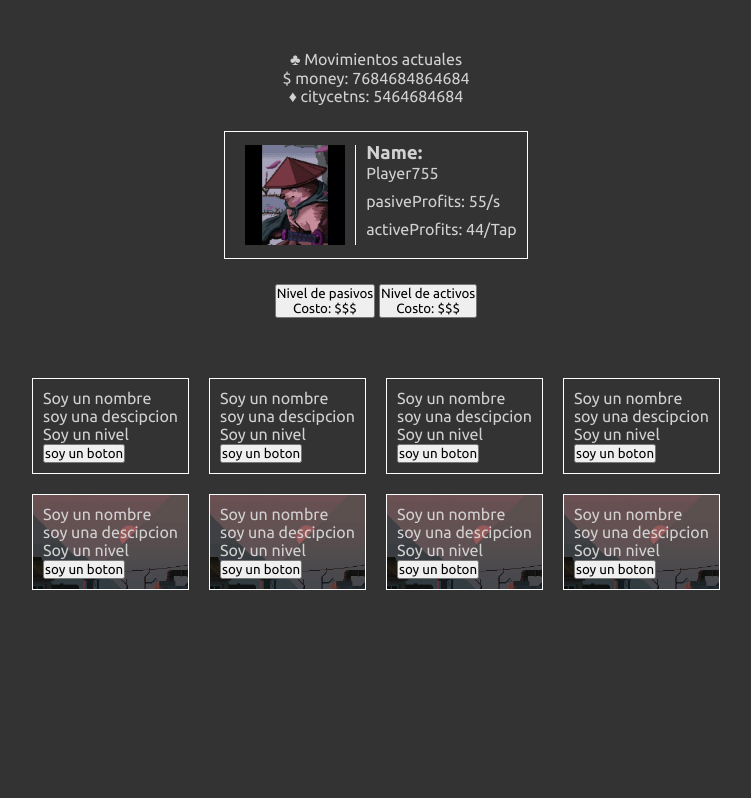
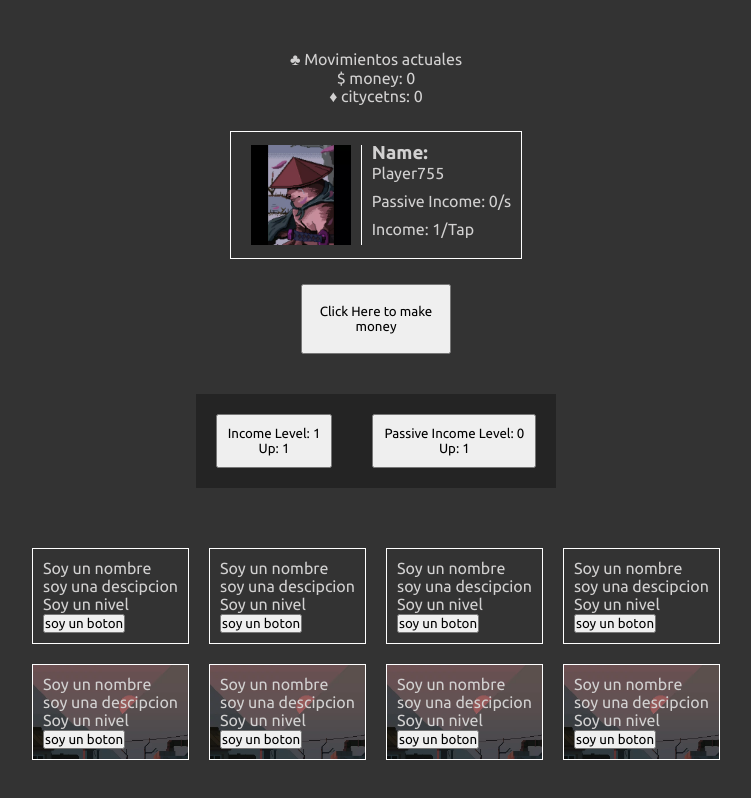
Before and after one commit to Ramh28/A-game, a plain HTML site: page index.html in a window 1280 px wide. Shown: the whole page, without its empty margins (264-1015 px from the left). Drawn offline with nearby package versions, Linux system fonts and the light colour scheme.

Commit message:
funcionalidad basica

```diff
--- a/index.html
+++ b/index.html
@@ -7,13 +7,13 @@
   <title>A-Game</title>
   <link rel="stylesheet" href="./styles/main.css">
 </head>
-<body>
+<body id="app">
   <section class="main">
 
     <div class="main__movements">
       <p>♣ Movimientos actuales</p>
-      <label for="" class="main__movements--money">$ money: 7684684864684</label>
-      <label for="" class="main__movements--citycetns">♦ citycetns: 5464684684</label>
+      <label for="" class="main__movements--money">$ money: {{ Math.round(money) }}</label>
+      <label for="" class="main__movements--citycetns">♦ citycetns: {{ citycetns }}</label>
     </div>
 
     <div class="main__player">
@@ -24,15 +24,20 @@
           <p>Player755</p>
         </div>
         <div class="main__player__detail__profits">
-          <p class="main__player__details__profits--pasiveProfits">pasiveProfits: 55/s</p>
-          <p class="main__player__details__profits--activeProfits">activeProfits: 44/Tap</p>
+          <p class="main__player__details__profits--pasiveProfits">Passive Income: {{passiveIncome}}/s</p>
+          <p class="main__player__details__profits--activeProfits">Income: {{ income }}/Tap</p>
         </div>
       </div>
     </div>
 
-    <div class="main__botonesMejoras">
-      <button class="main__botonesMejoras--button">Nivel de pasivos<br>Costo: $$$</button>
-      <button class="main__botonesMejoras--button">Nivel de activos<br>Costo: $$$</button>
+    <button class="main__tap"
+      @click="makeMoney">Click Here to make money</button>
+
+    <div class="main__carrousel">
+      <button class="main__carrousel--button"
+        @click="incomeIncrement">Income Level: {{incomeLevel}}<br>Up: {{ Math.round(incomeCost) }}</button>
+      <button class="main__carrousel--button"
+        @click="passiveIncomeIncrement">Passive Income Level: {{passiveIncomeLevel}}<br>Up: {{ Math.round(passiveIncomeCost) }}</button>
     </div>
 
   </section>
@@ -114,5 +119,8 @@
       </div>
     </div>
   </section>
+
+  <script src="https://unpkg.com/vue@next"></script>
+  <script src="./src/vuejs/main.js"></script>
 </body>
 </html>
--- a/sass/main.scss
+++ b/sass/main.scss
@@ -25,7 +25,7 @@ body{
   justify-content: center;
   align-items: center;
   flex-direction: column;
-  padding: 50px 0;
+  margin: 50px 0;
 }
 .main__movements{
   display: flex;
@@ -57,11 +57,26 @@ body{
   width: 100%;
 
   margin-left: 10px;
-
-  // border: solid #898989 1px;
 }
 .main__player__details p{
   margin-bottom: 10px;
+}
+.main__tap{
+  height: 70px;
+  width: 150px;
+
+  margin-bottom: 40px;
+}
+.main__carrousel{
+  display: flex;
+  align-items: center;
+  justify-content: center;
+
+  background-color: #242424;
+}
+.main__carrousel--button{
+  padding: 10px;
+  margin: 20px 20px;
 }
 .updates,
 .city{
@@ -77,10 +92,6 @@ body{
 
   border: solid #fff 1px;
 }
-// .updates__card__details,
-// .city__card__details{
-//   // display: none;
-// }
 .updates__card,
 .city__card{
   background-attachment: local;
--- /dev/null
+++ b/src/vuejs/main.js
@@ -0,0 +1,45 @@
+const { createApp } = Vue;
+
+const app = Vue.createApp({
+  data() {
+    return {
+      money: 0,
+      profitMultiplier: 1,
+
+      income: 1,
+      incomeCost: 1,
+      incomeLevel: 1,
+      passiveIncome: 0,
+      passiveIncomeCost: 1,
+      passiveIncomeLevel: 0,
+
+      multiplier: 1,
+
+      expenses: 0,
+      citycetns: 0
+    }
+  },
+  methods: {
+    makeMoney(){
+      this.money += this.income;
+    },
+    incomeIncrement(){
+      this.money -= this.incomeCost;
+      this.incomeLevel ++;
+      this.incomeCost += (this.incomeCost*0.07);
+      this.income = this.incomeLevel;
+    },
+    passiveIncomeIncrement(){
+      this.money -= this.passiveIncomeCost;
+      this.passiveIncomeLevel ++;
+      this.passiveIncomeCost += (this.passiveIncomeCost*0.07);
+      this.passiveIncome = this.passiveIncomeLevel;
+    }
+  },
+  mounted() {
+    this.interval = setInterval(() => {
+      this.money += this.profitMultiplier * this.passiveIncome;
+    }, 1000);
+  }
+})
+app.mount("#app")
```
Also changed, not shown: styles/main.css, 1 other file.
